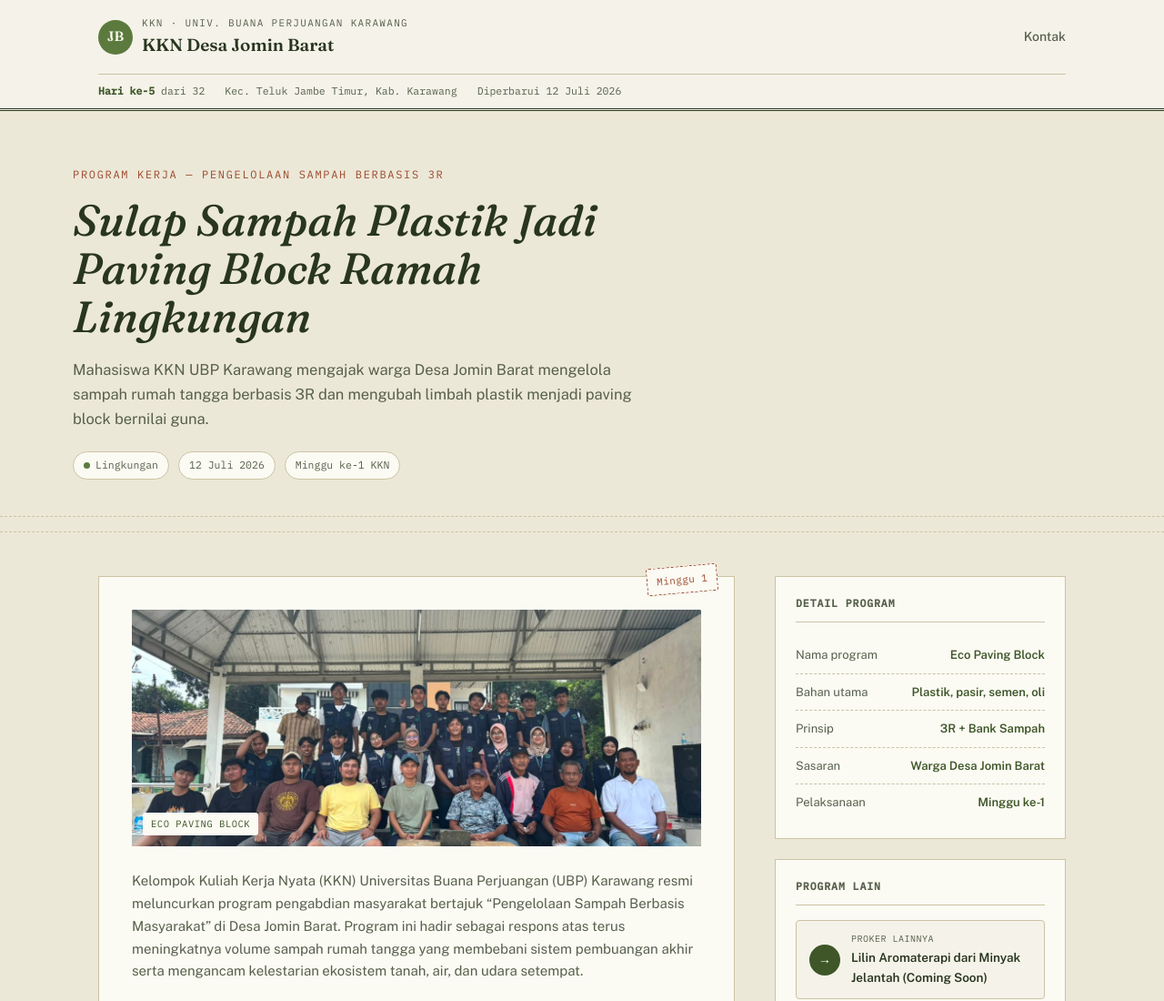
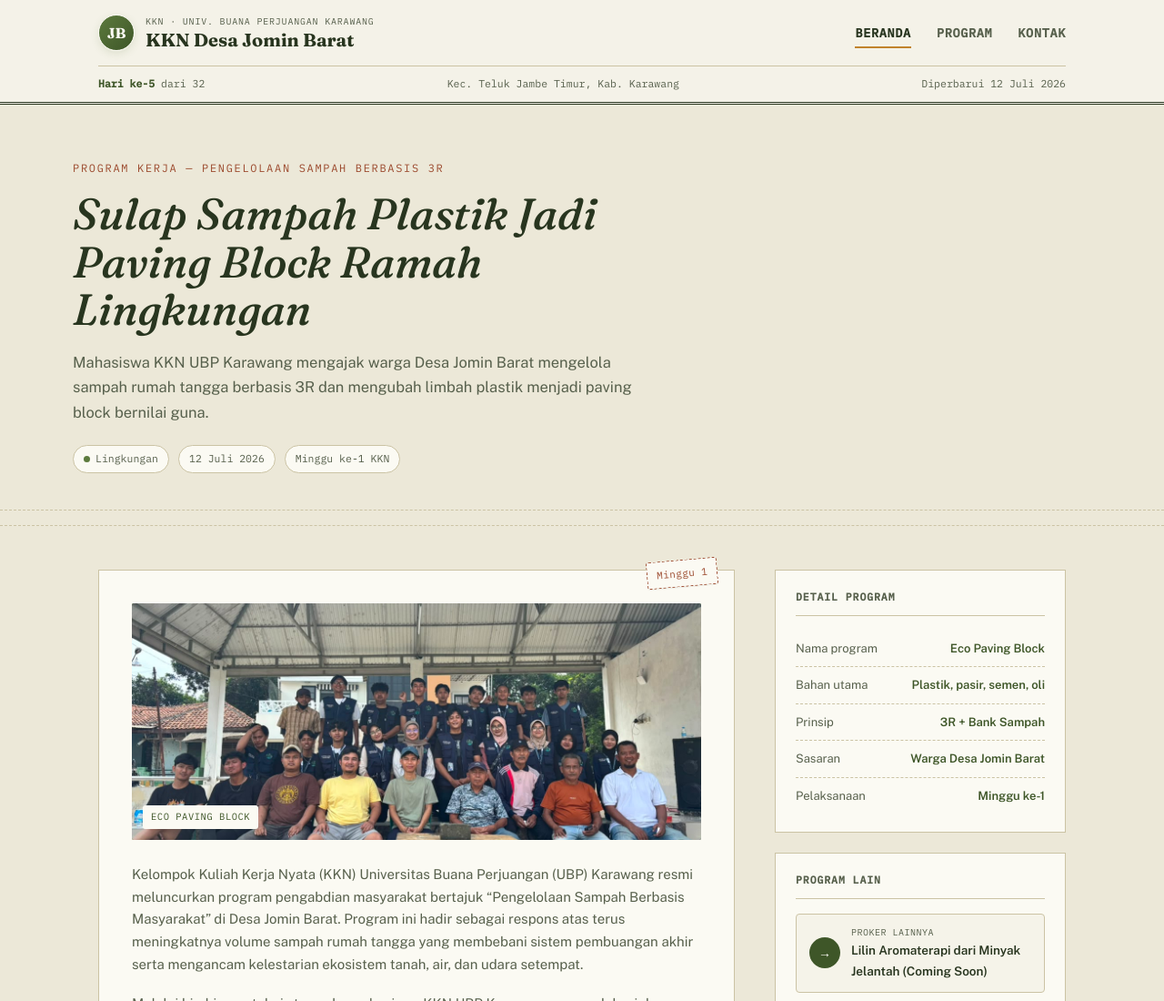
Before and after one commit to LillahKhrnsaa/ech-pv-block, a plain HTML site: page index.html in a window 1280 px wide. Shown: the top 1100 px of the page at 91% size. Drawn offline with nearby package versions, Linux system fonts and the light colour scheme.

Commit message:
style: redesign navbar for premium look and fix mobile layout overflow

```diff
--- a/index.html
+++ b/index.html
@@ -25,6 +25,10 @@
 }
 *{box-sizing:border-box;}
 html{scroll-behavior:smooth;}
+html, body {
+  overflow-x: hidden;
+  max-width: 100%;
+}
 body{margin:0;background:var(--paper);color:var(--ink);font-family:var(--font-body);line-height:1.65;-webkit-font-smoothing:antialiased;}
 a{color:inherit;text-decoration:none;}
 img{max-width:100%;display:block;}
@@ -33,18 +37,108 @@ img{max-width:100%;display:block;}
 .perforation{height:18px;background-image:radial-gradient(circle, var(--paper) 3px, transparent 3.5px);background-size:22px 22px;background-position:center;border-top:1px dashed var(--line);border-bottom:1px dashed var(--line);}
 .stamp{position:absolute;top:-12px;right:18px;background:var(--white);border:1.5px dashed var(--clay);color:var(--clay);font-family:var(--font-mono);font-size:11px;letter-spacing:.04em;padding:5px 10px;border-radius:3px;transform:rotate(-5deg);box-shadow:0 1px 0 rgba(40,53,31,.06);}
 
-header.masthead{background:var(--paper-soft);border-bottom:3px double var(--ink);}
-.nav-row{display:flex;align-items:center;justify-content:space-between;padding:16px 0;}
-.brand{display:flex;align-items:center;gap:10px;}
-.brand-mark{width:38px;height:38px;border-radius:50%;background:var(--leaf);color:var(--white);display:flex;align-items:center;justify-content:center;font-family:var(--font-display);font-weight:600;font-size:15px;flex-shrink:0;}
-.brand-text .t1{font-family:var(--font-mono);font-size:11px;letter-spacing:.12em;color:var(--ink-soft);text-transform:uppercase;}
-.brand-text .t2{font-family:var(--font-display);font-weight:600;font-size:19px;}
-nav.links{display:flex;gap:26px;font-size:14px;font-weight:500;}
-nav.links a{position:relative;padding:4px 0;color:var(--ink-soft);}
-nav.links a:hover, nav.links a.active{color:var(--leaf-dark);}
-nav.links a.active::after{content:"";position:absolute;left:0;right:0;bottom:-2px;height:2px;background:var(--ochre);}
+header.masthead{
+  background:rgba(245, 243, 233, 0.95);
+  backdrop-filter:blur(10px);
+  -webkit-backdrop-filter:blur(10px);
+  border-bottom:3px double var(--ink);
+  position:sticky;
+  top:0;
+  z-index:100;
+  transition:background 0.3s ease;
+}
+.nav-row{display:flex;align-items:center;justify-content:space-between;padding:16px 0;position:relative;}
+.brand{display:flex;align-items:center;gap:12px;}
+.brand-mark{
+  width:40px;
+  height:40px;
+  border-radius:50%;
+  background:linear-gradient(135deg, var(--leaf) 0%, var(--leaf-dark) 100%);
+  color:var(--white);
+  display:flex;
+  align-items:center;
+  justify-content:center;
+  font-family:var(--font-display);
+  font-weight:700;
+  font-size:16px;
+  flex-shrink:0;
+  border:1.5px solid var(--white);
+  box-shadow:0 3px 8px rgba(92, 122, 61, 0.15);
+  transition:transform 0.3s cubic-bezier(0.34, 1.56, 0.64, 1);
+}
+.brand:hover .brand-mark{
+  transform:rotate(-10deg) scale(1.06);
+}
+.brand-text{display:flex;flex-direction:column;}
+.brand-text .t1{
+  font-family:var(--font-mono);
+  font-size:10px;
+  letter-spacing:.08em;
+  color:var(--ink-soft);
+  text-transform:uppercase;
+  line-height:1.2;
+}
+.brand-text .t1 .short-text{display:none;}
+.brand-text .t2{
+  font-family:var(--font-display);
+  font-weight:700;
+  font-size:20px;
+  color:var(--ink);
+  line-height:1.15;
+  margin-top:2px;
+}
 
-.masthead-strip{border-top:1px solid var(--line);padding:9px 0;font-family:var(--font-mono);font-size:11.5px;color:var(--ink-soft);display:flex;flex-wrap:wrap;gap:6px 22px;}
+/* Nav toggle button for mobile */
+.nav-toggle {
+  display:none;
+  background:none;
+  border:none;
+  cursor:pointer;
+  padding:6px;
+  flex-direction:column;
+  gap:5px;
+  z-index:110;
+}
+.nav-toggle .bar {
+  display:block;
+  width:22px;
+  height:2px;
+  background-color:var(--ink);
+  transition:all 0.3s cubic-bezier(0.25, 0.46, 0.45, 0.94);
+  transform-origin:3px 1px;
+}
+
+nav.links{display:flex;gap:28px;font-size:13.5px;font-weight:600;font-family:var(--font-mono);text-transform:uppercase;letter-spacing:.05em;}
+nav.links a{position:relative;padding:6px 0;color:var(--ink-soft);transition:color 0.25s ease;}
+nav.links a:hover, nav.links a.active{color:var(--ink);}
+nav.links a::after{
+  content:"";
+  position:absolute;
+  left:0;
+  bottom:0;
+  width:100%;
+  height:2px;
+  background:var(--ochre);
+  transform:scaleX(0);
+  transform-origin:right;
+  transition:transform 0.3s cubic-bezier(0.25, 0.46, 0.45, 0.94);
+}
+nav.links a:hover::after, nav.links a.active::after{
+  transform:scaleX(1);
+  transform-origin:left;
+}
+
+.masthead-strip{
+  border-top:1px solid var(--line);
+  padding:10px 0;
+  font-family:var(--font-mono);
+  font-size:11.5px;
+  color:var(--ink-soft);
+  display:flex;
+  justify-content:space-between;
+  flex-wrap:wrap;
+  gap:10px 22px;
+}
 .masthead-strip b{color:var(--leaf-dark);}
 
 .hero{padding:60px 0 40px;position:relative;}
@@ -104,6 +198,70 @@ footer .foot-link{display:block;margin-bottom:8px;}
   .footer-grid{grid-template-columns:1fr;gap:24px;}
   .article-card{padding:24px;}
 }
+
+@media (max-width:768px){
+  .wrap{padding:0 20px;}
+  .nav-toggle{display:flex;}
+
+  nav.links{
+    position:absolute;
+    top:100%;
+    left:0;
+    width:100%;
+    background:var(--paper-soft);
+    border-bottom:2px solid var(--line);
+    flex-direction:column;
+    align-items:stretch;
+    padding:16px 20px;
+    gap:12px;
+    transform:translateY(-10px);
+    opacity:0;
+    pointer-events:none;
+    transition:transform 0.3s cubic-bezier(0.25, 0.46, 0.45, 0.94), opacity 0.3s ease;
+    box-shadow:0 8px 16px rgba(40,53,31,0.06);
+  }
+  nav.links.active{
+    transform:translateY(0);
+    opacity:1;
+    pointer-events:auto;
+  }
+  nav.links a{
+    padding:8px 0;
+    border-bottom:1px dashed rgba(203, 195, 164, 0.5);
+  }
+  nav.links a:last-child{
+    border-bottom:none;
+  }
+  nav.links a::after{
+    display:none; /* Disable underline effect on mobile */
+  }
+
+  /* Hamburger active state */
+  .nav-toggle.active .bar:nth-child(1){
+    transform:rotate(45deg) translate(4px, 4px);
+  }
+  .nav-toggle.active .bar:nth-child(2){
+    opacity:0;
+  }
+  .nav-toggle.active .bar:nth-child(3){
+    transform:rotate(-45deg) translate(2px, -2px);
+  }
+
+  .masthead-strip{
+    flex-direction:column;
+    align-items:flex-start;
+    gap:6px;
+    padding:12px 0;
+  }
+}
+
+@media (max-width:480px){
+  .brand-text .t1 .long-text{display:none;}
+  .brand-text .t1 .short-text{display:inline;}
+  .brand-text .t2{font-size:17px;}
+  .brand-mark{width:36px;height:36px;font-size:14px;}
+  .hero{padding:40px 0 30px;}
+}
 </style>
 </head>
 <body>
@@ -111,18 +269,28 @@ footer .foot-link{display:block;margin-bottom:8px;}
 <header class="masthead">
   <div class="wrap">
     <div class="nav-row">
-      <a href="#top" class="brand">
+      <a href="#beranda" class="brand">
         <div class="brand-mark">JB</div>
         <div class="brand-text">
-          <div class="t1">KKN · Univ. Buana Perjuangan Karawang</div>
+          <div class="t1">
+            <span class="long-text">KKN · Univ. Buana Perjuangan Karawang</span>
+            <span class="short-text">KKN · UBP Karawang</span>
+          </div>
           <div class="t2">KKN Desa Jomin Barat</div>
         </div>
       </a>
+      <button class="nav-toggle" id="navToggle" aria-label="Toggle menu">
+        <span class="bar"></span>
+        <span class="bar"></span>
+        <span class="bar"></span>
+      </button>
       <nav class="links" id="navLinks">
+        <a href="#beranda" class="active">Beranda</a>
+        <a href="#program">Program</a>
         <a href="#kontak">Kontak</a>
       </nav>
     </div>
-    <div class="masthead-strip wrap" style="padding-left:0;padding-right:0;">
+    <div class="masthead-strip" style="padding-left:0;padding-right:0;">
       <span><b>Hari ke-5</b> dari 32</span>
       <span>Kec. Teluk Jambe Timur, Kab. Karawang</span>
       <span>Diperbarui 12 Juli 2026</span>
@@ -231,12 +399,51 @@ footer .foot-link{display:block;margin-bottom:8px;}
 </footer>
 
 <script>
-  document.querySelectorAll('nav.links a').forEach(function(a){
-    a.addEventListener('click', function(){
-      document.querySelectorAll('nav.links a').forEach(function(x){x.classList.remove('active');});
-      a.classList.add('active');
+  // Mobile menu toggle
+  const navToggle = document.getElementById('navToggle');
+  const navLinks = document.getElementById('navLinks');
+
+  if (navToggle && navLinks) {
+    navToggle.addEventListener('click', function() {
+      navToggle.classList.toggle('active');
+      navLinks.classList.toggle('active');
     });
-  });
+
+    // Close menu when clicking a link
+    navLinks.querySelectorAll('a').forEach(link => {
+      link.addEventListener('click', () => {
+        navToggle.classList.remove('active');
+        navLinks.classList.remove('active');
+      });
+    });
+  }
+
+  // Scroll Spy (Intersection Observer)
+  const sections = document.querySelectorAll('section[id], footer[id]');
+  const navItems = document.querySelectorAll('nav.links a');
+
+  const options = {
+    root: null,
+    rootMargin: '-20% 0px -60% 0px',
+    threshold: 0
+  };
+
+  const observer = new IntersectionObserver((entries) => {
+    entries.forEach(entry => {
+      if (entry.isIntersecting) {
+        const id = entry.target.getAttribute('id');
+        navItems.forEach(item => {
+          if (item.getAttribute('href') === `#${id}` || (id === 'top' && item.getAttribute('href') === '#beranda')) {
+            item.classList.add('active');
+          } else {
+            item.classList.remove('active');
+          }
+        });
+      }
+    });
+  }, options);
+
+  sections.forEach(section => observer.observe(section));
 </script>
 
 </body>
```
